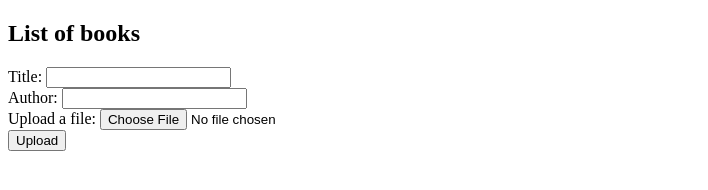
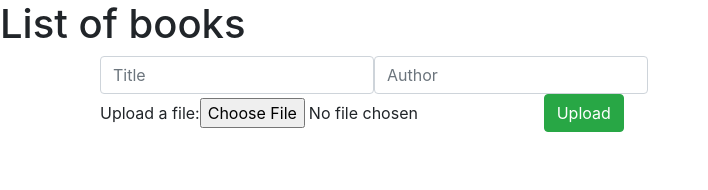
Before and after one commit to ripboss/node-API, a website: page books.html in a window 1280 px wide. Shown: the whole page, without its empty margins (0-708 px from the left). Drawn offline with nearby package versions, Linux system fonts and the light colour scheme; no server answers.

Commit message:
Added bootstrap to book.html and index.html

```diff
--- a/books.html
+++ b/books.html
@@ -2,6 +2,9 @@
 <html lang="en-US">
     <head>
         <meta charset="utf-8">
+        <meta name="viewport" content="width=device-width, initial-scale=1, shrink-to-fit=no">
+        <!-- Bootstrap CSS -->
+        <link rel="stylesheet" href="node_modules/bootstrap/dist/css/bootstrap.min.css">
         <title>API - Books</title>
         <script type='text/javascript'>
             function loadBooks(){
@@ -37,7 +40,7 @@
                 //const author = form.formData.author.value;
                 form.addEventListener("submit", (ev) =>
                 {
-                    form = window. document.querySelector("form");
+                    //form = window. document.querySelector("form");
                     var data = new FormData(form);
                     //console.log(data.get("myfile").text());
                     for (var p of data.entries())
@@ -69,20 +72,32 @@
 
     </head>
     <body>
-        <h2>List of books</h2>
-        <div id="books">
+        <h1>List of books</h1>
+
+        <div class="container">
+            <div id="books">
+            </div>
+            <div class="col-sm-10 col-sm-offset-1">
+                <form class="form-inline" enctype="multipart/form-data" name="formData">
+                    <div class="form-group">
+                        <label class="sr-only">Title:</label>
+                        <input type="text" class="form-control" name="title" placeholder="Title" required>
+                    </div>
+                    <div class="form-group">
+                        <label class="sr-only">Author:</label>
+                        <input type="text" class="form-control" name="author" placeholder="Author" required>
+                    </div>
+                    <div class="form-group">
+                        <label for="myfile">Upload a file:</label>
+                        <input type="file" name="myfile">
+                    </div>
+                        <input type="submit" class="btn btn-success" value="Upload"> <span id="resultSpan"></span>
+
+                </form>
+            </div>
         </div>
-        <form enctype="multipart/form-data" name="formData">
-            <label>Title:</label>
-            <input type="text" name="title" required><br>
-            <label>Author:</label>
-            <input type="text" name="author" required><br>
-            <label for="myfile">Upload a file:</label>
-            <input type="file" name="myfile"> <br>
-            <input type="submit" value="Upload"> <span id="resultSpan"></span>
-        </form>
-        <script>
-
-        </script>
+        <!-- Option 1: jQuery and Bootstrap Bundle (includes Popper) -->
+        <script src="https://code.jquery.com/jquery-3.5.1.slim.min.js"></script>
+        <script src="node_modules/bootstrap/dist/js/bootstrap.min.js"></script>
     </body>
 </html>
```
Also changed, not shown: book.html (+8 -1 lines), index.html (added, +29 -0 lines).
